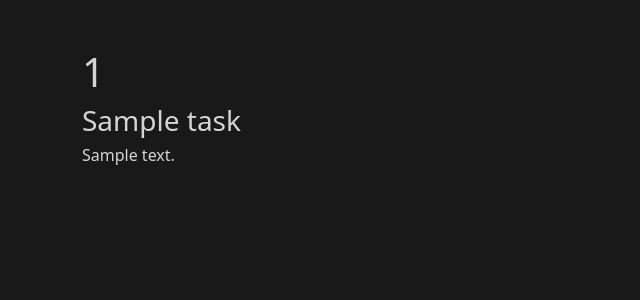
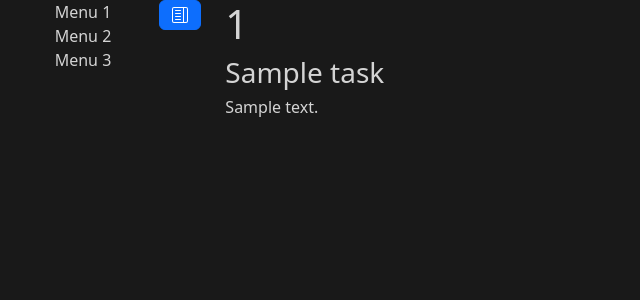
Before and after one commit to ArthurGuilarde/Todoist-Clone, a Django app: template todoapp/templates/todoapp/index.html in a window 1280 px wide. Shown: the top 300 px of the page, without its empty margins (0-640 px from the left). Run offline with Django 3.2, Linux system fonts and the light colour scheme; the template is opened without the code that fills it: most values are stand-ins (such as "Sample title", 1, 10 or a date in 2020); some libraries are stand-ins or nearby versions.

Commit message:
Adicionado menu bar to index.html

```diff
--- a/todoapp/static/css/todoapp.css
+++ b/todoapp/static/css/todoapp.css
@@ -65,3 +65,7 @@ h6 {
 #__next {
   isolation: isolate;
 }
+
+.teste {
+  background-color: aqua;
+}
--- a/todoapp/static/js/todoapp.js
+++ b/todoapp/static/js/todoapp.js
@@ -0,0 +1,21 @@
+document.addEventListener("DOMContentLoaded", function () {
+  var collapseContent = document.getElementById("collapseContent");
+  var menusDiv = document.getElementById("menus");
+  var conteudoDiv = document.getElementById("conteudo");
+
+  // When the collapse is hidden
+  collapseContent.addEventListener("hidden.bs.collapse", function () {
+    menusDiv.classList.remove("col-2");
+    menusDiv.classList.add("col-1");
+    conteudoDiv.classList.remove("col-10");
+    conteudoDiv.classList.add("col-11");
+  });
+
+  // When the collapse is shown
+  collapseContent.addEventListener("shown.bs.collapse", function () {
+    menusDiv.classList.remove("col-1");
+    menusDiv.classList.add("col-2");
+    conteudoDiv.classList.remove("col-11");
+    conteudoDiv.classList.add("col-10");
+  });
+});
--- a/todoapp/templates/todoapp/index.html
+++ b/todoapp/templates/todoapp/index.html
@@ -7,7 +7,7 @@
     <meta charset="UTF-8" />
     <meta name="viewport" content="width=device-width, initial-scale=1.0" />
     <link
-      href="https://cdn.jsdealivr.net/npm/bootstrap@5.3.0/dist/css/bootstrap.min.css"
+      href=" 	https://cdn.jsdelivr.net/npm/bootstrap@5.2.3/dist/css/bootstrap.min.css"
       rel="stylesheet"
     />
     <link
@@ -30,14 +30,55 @@
     {% block css %} {% endblock %}
     <!-- ====================================== Css Block End ===================================== -->
   </head>
-  <body class="container my-5" id="bodyIndex">
-    <!-- ====================================== Body Block ===================================== -->
-    {% block body %} {% include 'todoapp/todo_page.html' %} {% endblock %}
-    <!-- ====================================== Body Block End ===================================== -->
+  <body class="container-fluid" id="bodyIndex">
+    <div class="row">
+      <div class="col d-flex justify-content-between" id="menus">
+        <div class="col-9 collapse show" id="collapseContent">
+          <div class="d-flex flex-column align-items-center">
+            <div>Menu 1</div>
+            <div>Menu 2</div>
+            <div>Menu 3</div>
+          </div>
+        </div>
+        <div class="col d-flex flex-column align-items-end">
+          <!-- Toggle Button Inside "arthur" -->
+          <div
+            class="btn btn-primary"
+            data-bs-toggle="collapse"
+            data-bs-target="#collapseContent"
+            aria-expanded="true"
+            aria-label="Abrir/fechar barra lateral"
+            aria-controls="collapseContent"
+          >
+            <svg
+              xmlns="http://www.w3.org/2000/svg"
+              width="16"
+              height="16"
+              fill="currentColor"
+              class="bi bi-layout-text-sidebar"
+              viewBox="0 0 16 16"
+            >
+              <path
+                d="M3.5 3a.5.5 0 0 0 0 1h5a.5.5 0 0 0 0-1zm0 3a.5.5 0 0 0 0 1h5a.5.5 0 0 0 0-1zM3 9.5a.5.5 0 0 1 .5-.5h5a.5.5 0 0 1 0 1h-5a.5.5 0 0 1-.5-.5m.5 2.5a.5.5 0 0 0 0 1h5a.5.5 0 0 0 0-1z"
+              />
+              <path
+                d="M0 2a2 2 0 0 1 2-2h12a2 2 0 0 1 2 2v12a2 2 0 0 1-2 2H2a2 2 0 0 1-2-2zm12-1v14h2a1 1 0 0 0 1-1V2a1 1 0 0 0-1-1zm-1 0H2a1 1 0 0 0-1 1v12a1 1 0 0 0 1 1h9z"
+              />
+            </svg>
+          </div>
+        </div>
+      </div>
 
+      <div class="col-10" id="conteudo">
+        <!-- ====================================== Body Block ===================================== -->
+        {% block body %} {% include 'todoapp/todo_page.html' %} {% endblock %}
+        <!-- ====================================== Body Block End ===================================== -->
+      </div>
+    </div>
     <!-- ====================================== Js Block ===================================== -->
     {% block js %} {% endblock %}
     <!-- ====================================== Js Block End ===================================== -->
-    <script src="https://cdn.jsdelivr.net/npm/bootstrap@5.3.0/dist/js/bootstrap.bundle.min.js"></script>
+    <script src="https://cdn.jsdelivr.net/npm/bootstrap@5.2.3/dist/js/bootstrap.bundle.min.js"></script>
+    <script src="{% static '/js/todoapp.js' %}"></script>
   </body>
 </html>
```
